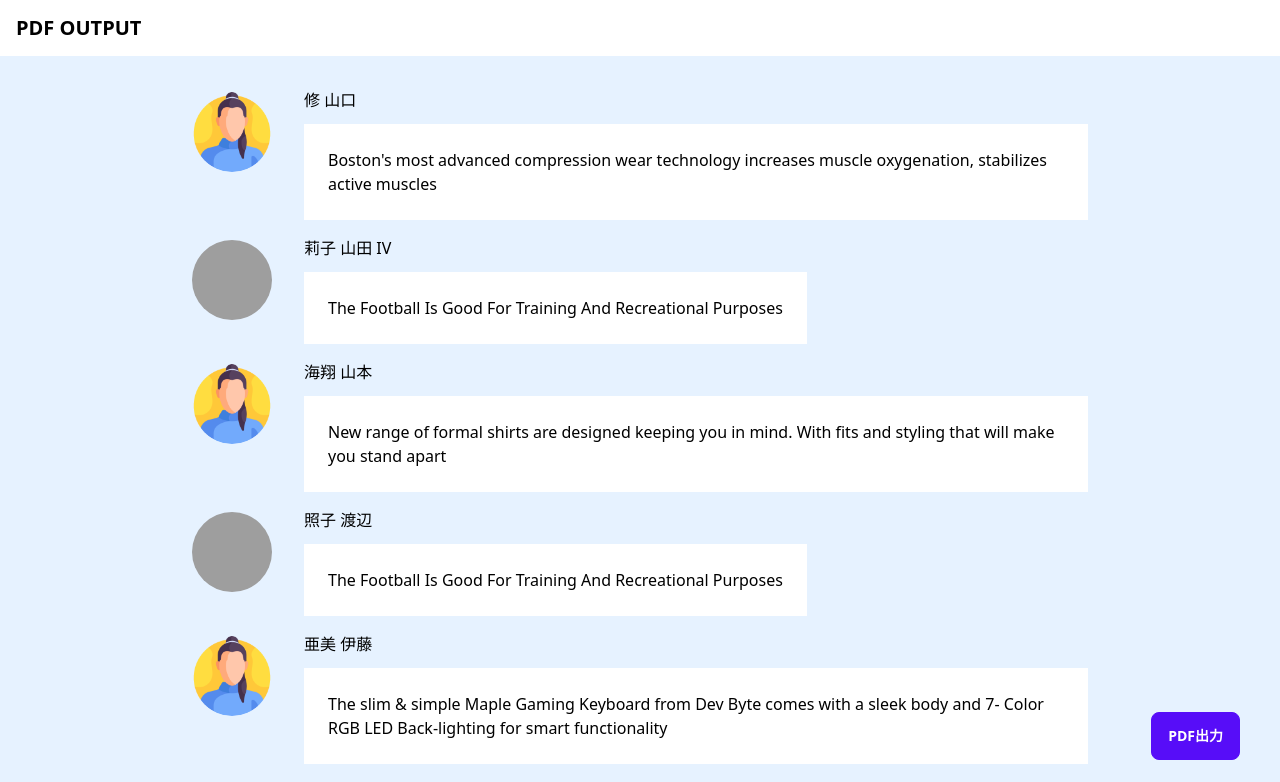
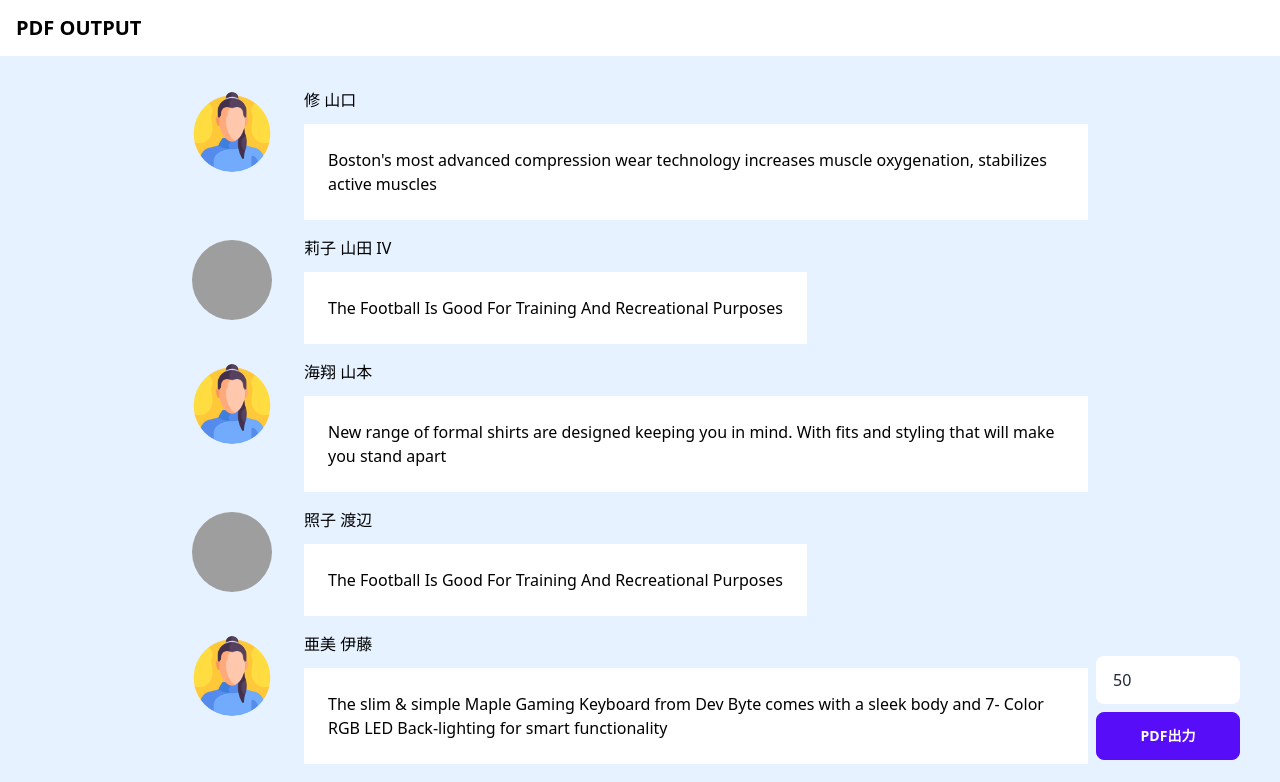
Before and after one commit to kamegoro/screen-pdf-output-app, a SvelteKit app: page / in a window 1280 px wide. Shown: the top 782 px of the page. Built offline with nearby package versions, Linux system fonts and the light colour scheme; grey boxes are pictures that could not be loaded.

Commit message:
add user counter

```diff
--- a/src/routes/+page.server.ts
+++ b/src/routes/+page.server.ts
@@ -6,7 +6,7 @@ faker.locale = 'ja';
 export const load: PageServerLoad = async ({ url: { searchParams } }) => {
 	const limit = searchParams.get('limit');
 	const numberOfArray = (() => {
-		if (!limit || !Number(limit)) {
+		if (!limit || !Number(limit) || Number(limit) < 0) {
 			return 50;
 		}
 
--- a/src/routes/+page.svelte
+++ b/src/routes/+page.svelte
@@ -1,10 +1,12 @@
 <script lang="ts">
 	import type { PageData } from './$types';
 	import { generatePdf } from '../utils/generatePDF';
+	import { goto } from '$app/navigation';
 	export let data: PageData;
 
 	let ref: HTMLElement;
 	let loading = false;
+	let count = 50;
 
 	const onPdf = async () => {
 		loading = true;
@@ -12,6 +14,16 @@
 			await generatePdf(ref);
 		}
 		loading = false;
+	};
+
+	const onEnter = (
+		e: KeyboardEvent & {
+			currentTarget: EventTarget & HTMLInputElement;
+		}
+	) => {
+		if (e.key === 'Enter') {
+			goto(`/?limit=${count}`);
+		}
 	};
 </script>
 
@@ -33,10 +45,15 @@
 			</div>
 		{/each}
 	</div>
-	<button
-		class="btn btn-primary fixed bottom-10 right-10 {loading ? 'loading' : undefined}"
-		on:click={onPdf}
-	>
+	<div class="fixed bottom-10 right-10 flex flex-col">
+		<input
+			bind:value={count}
+			type="number"
+			placeholder="ユーザー数"
+			class="input w-36 max-w-xs mb-2"
+			on:keydown={onEnter}
+		/>
+		<button class="btn btn-primary {loading ? 'loading' : undefined}" on:click={onPdf}>
 			{#if loading}
 				...loading
 			{:else}
@@ -44,3 +61,4 @@
 			{/if}
 		</button>
 	</div>
+</div>
```
Lines whose indentation alone changed are shown as unchanged.
